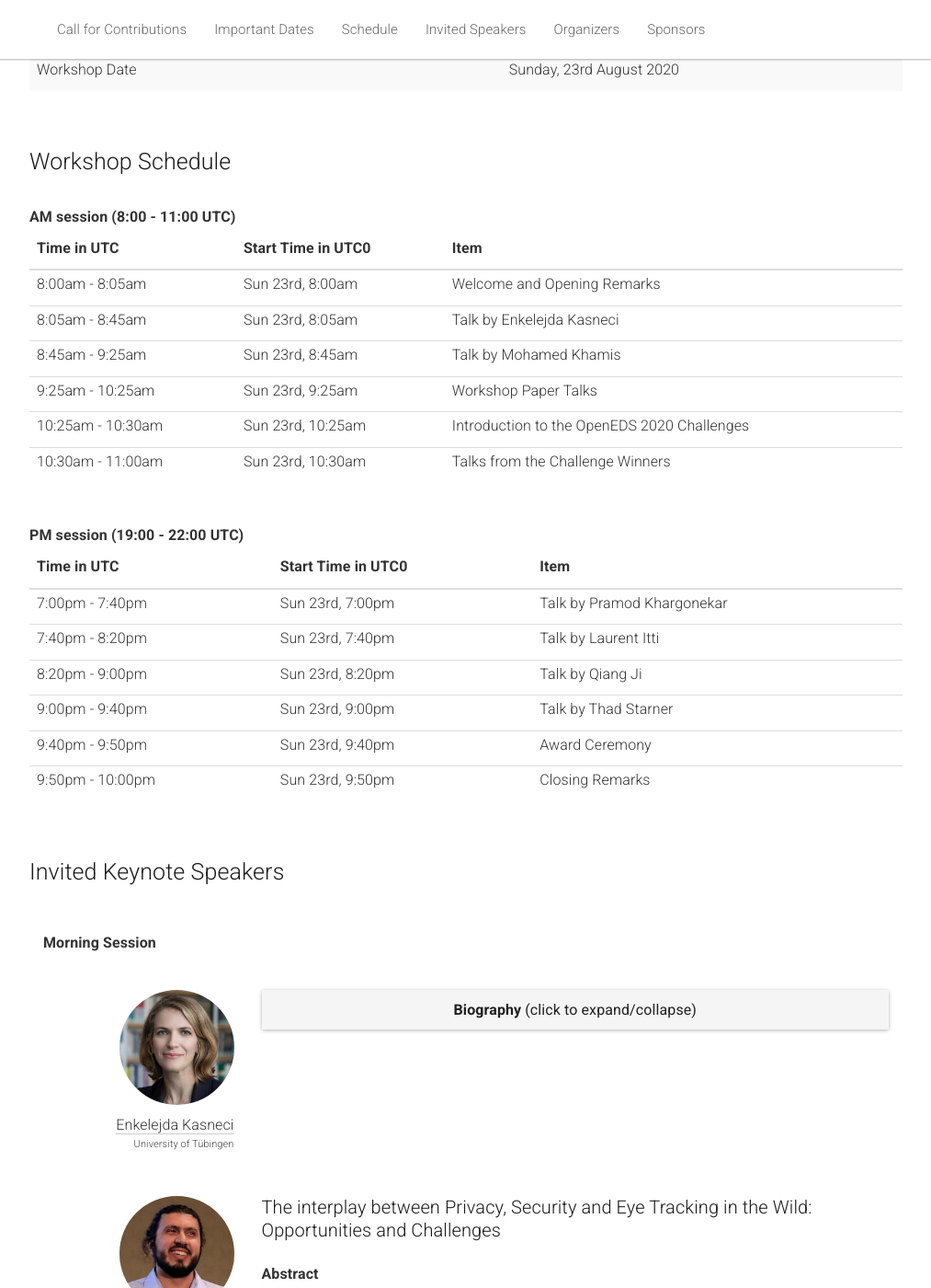
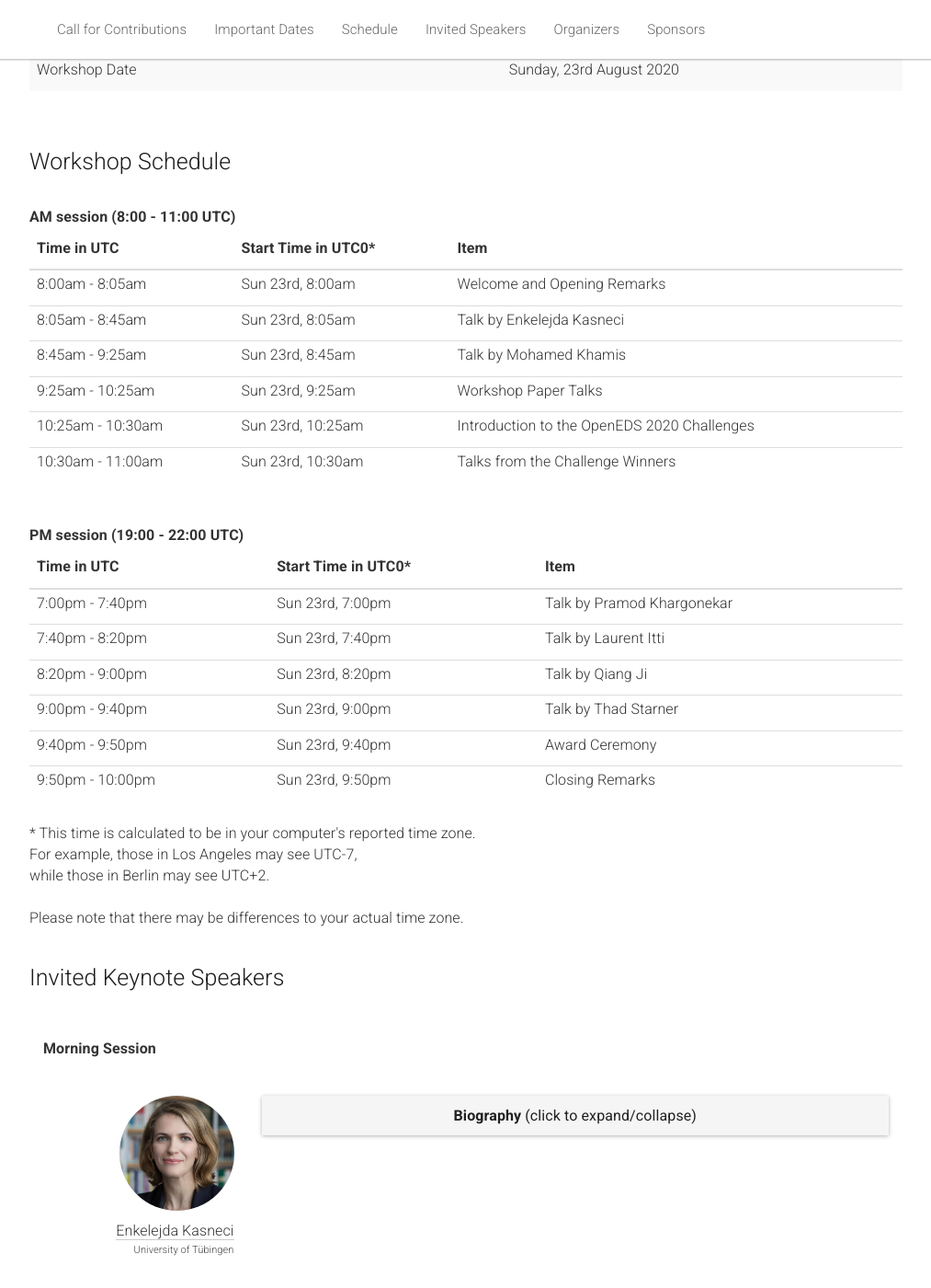
Before and after one commit to OpenEyes-Workshop/openeyes-workshop.github.io, a Jekyll site: the page built from _pages/home.md, in a window 1280 px wide and 1400 px high, scrolled down 3374 px. Shown: the whole window at 92% size, without its empty margins (133-1146 px from the left). Built offline with Jekyll 4.4.1, drawn with Linux system fonts in a browser that asks for light colours; nearby versions of some CDN libraries.

Commit message:
Add disclaimer about auto-calculated start times

```diff
--- a/_pages/home.md
+++ b/_pages/home.md
@@ -303,7 +303,7 @@ acknowledgements: ""
       <thead class="thead-light">
         <tr>
 	  <th>Time in UTC</th>
-	  <th>Start Time in UTC<span class="tz-offset"></span></th>
+	  <th>Start Time in UTC<span class="tz-offset"></span><b>*</b></th>
           <th>Item</th>
         </tr>
       </thead>
@@ -346,7 +346,7 @@ acknowledgements: ""
       <thead class="thead-light">
         <tr>
 	  <th>Time in UTC</th>
-	  <th>Start Time in UTC<span class="tz-offset"></span></th>
+	  <th>Start Time in UTC<span class="tz-offset"></span><b>*</b></th>
           <th>Item</th>
         </tr>
       </thead>
@@ -383,6 +383,15 @@ acknowledgements: ""
         </tr>
       </tbody>
      </table>
+     <span class="disclaimer">
+     * This time is calculated to be in your computer's reported time zone.
+     <br>
+     For example, those in Los Angeles may see UTC-7,
+     <br>
+     while those in Berlin may see UTC+2.
+     <br>
+     <br>
+     Please note that there may be differences to your actual time zone.</span>
   </div>
 </div><br>
 
```
